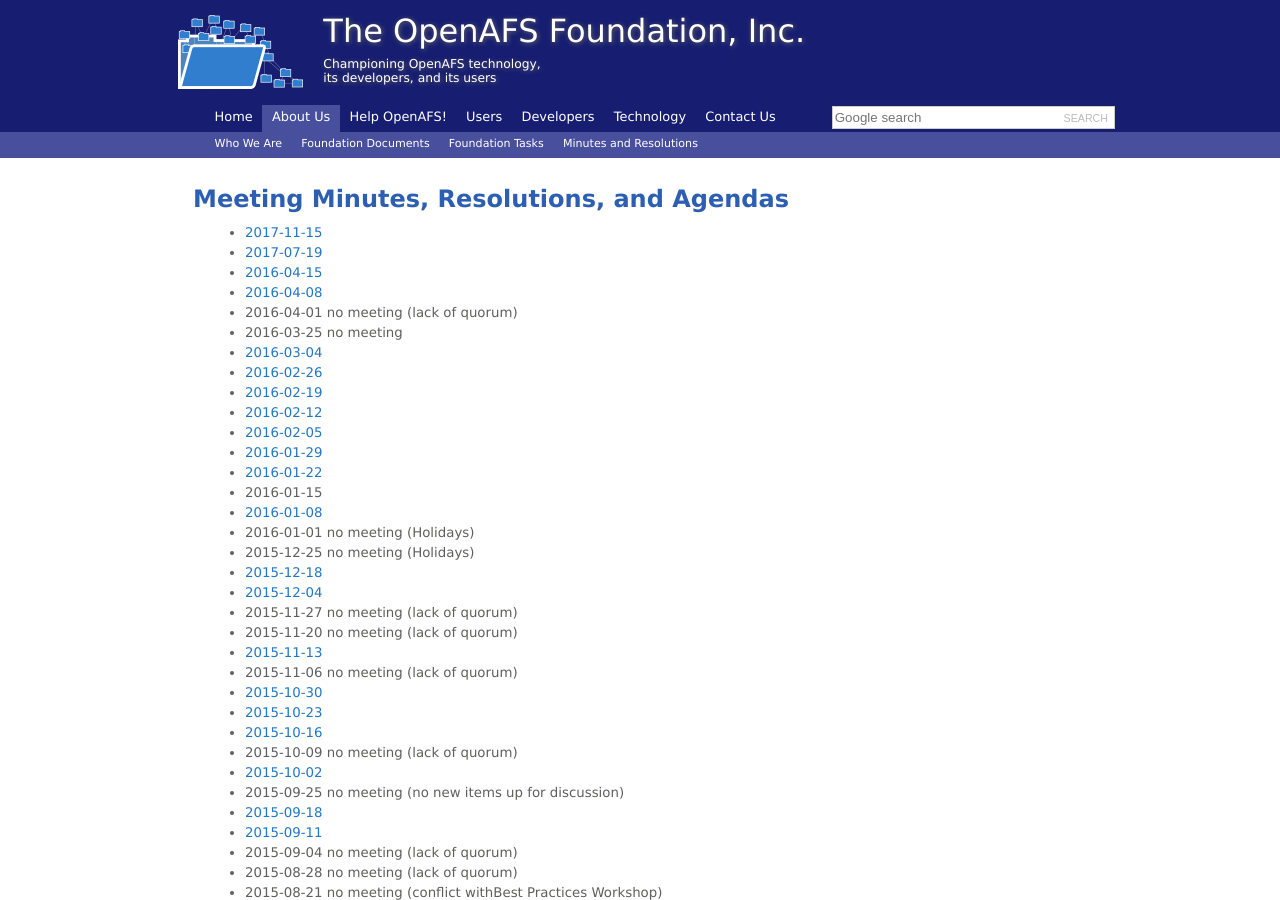
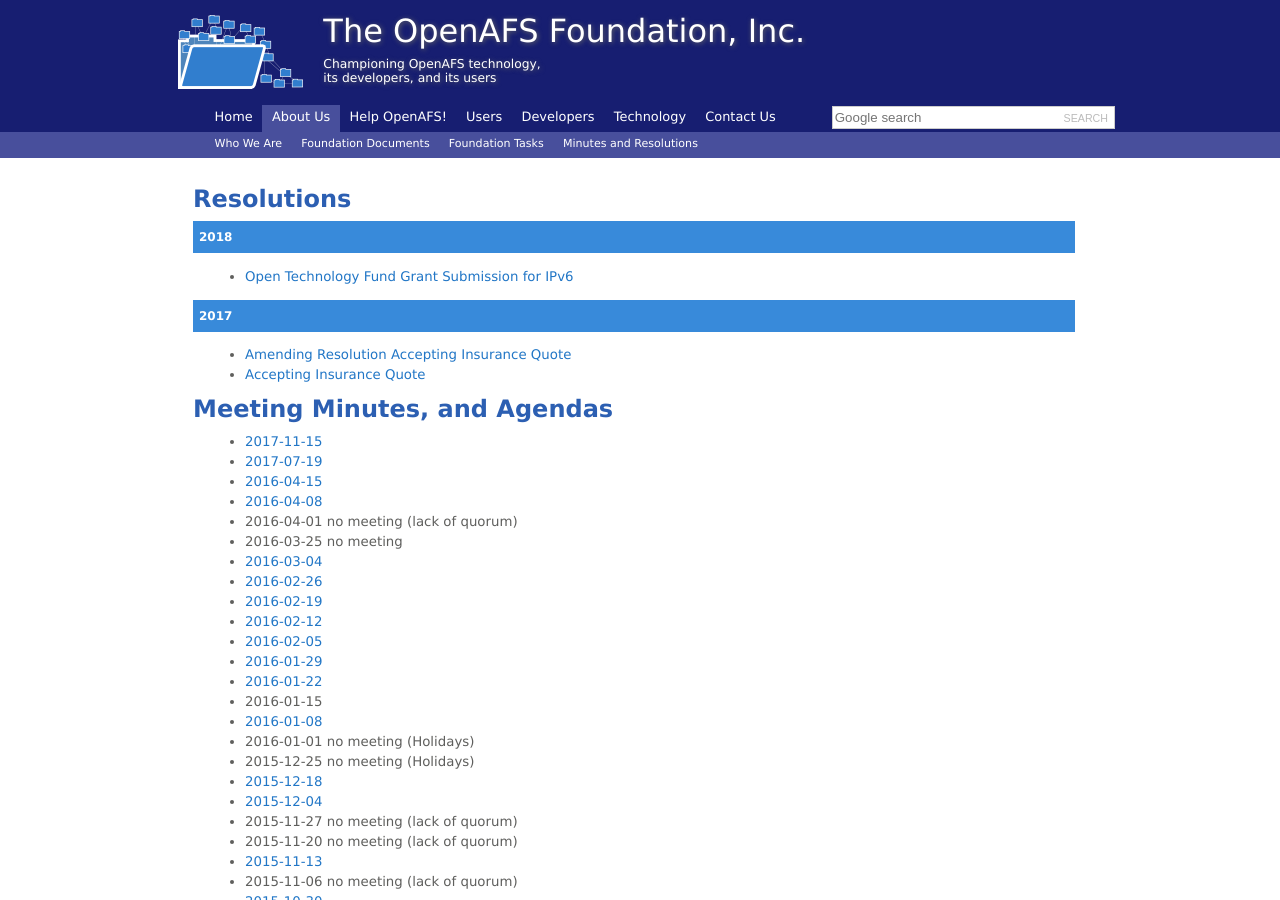
Before and after one commit to openafsfoundation/openafsfoundation.org, a Jekyll site: the page built from about/minutes/index.md, in a window 1280 px wide and 900 px high. Built offline with Jekyll 4.4.1, drawn with Linux system fonts in a browser that asks for light colours.

Commit message:
Add resolutions and links from meetings page to resolutions

```diff
--- a/about/minutes/index.md
+++ b/about/minutes/index.md
@@ -3,7 +3,18 @@
 nav: [about]
 ---
 
-## Meeting Minutes, Resolutions, and Agendas ##
+## Resolutions
+
+### 2018
+
+* [Open Technology Fund Grant Submission for IPv6]({{site.github.url}}/resolutions/Resolution-IPv6-Grant-Application_signed.pdf)
+
+### 2017
+
+* [Amending Resolution Accepting Insurance Quote]({{site.github.url}}/resolutions/Foundation_Resolution_Amending_Insurance_Resolution_signed.pdf)
+* [Accepting Insurance Quote]({{site.github.url}}/resolutions/Insurance-Nov2017_signed.pdf)
+
+## Meeting Minutes, and Agendas
 
 * [2017-11-15]({{site.github.url}}/about/minutes/2017-11-15/)
 * [2017-07-19]({{site.github.url}}/about/minutes/2017-07-19/)
```
Also changed, not shown: 3 other files.
